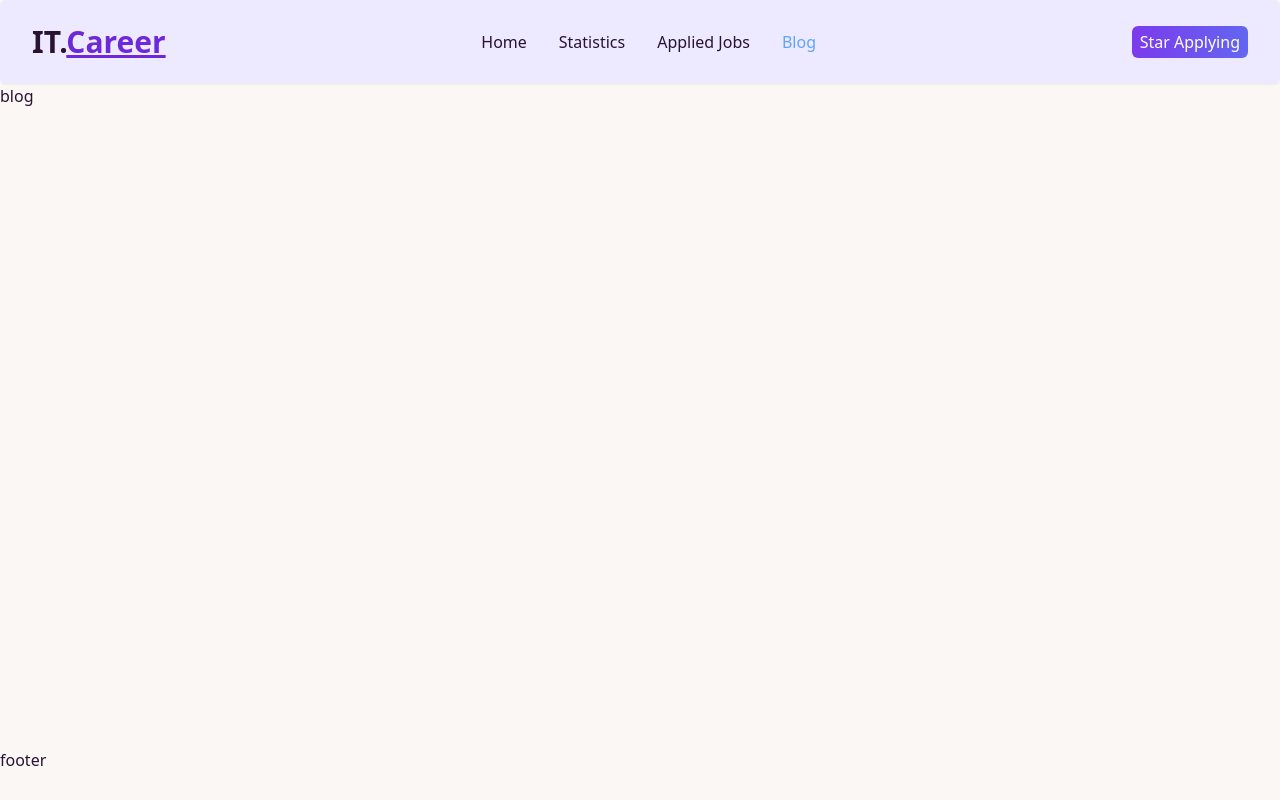
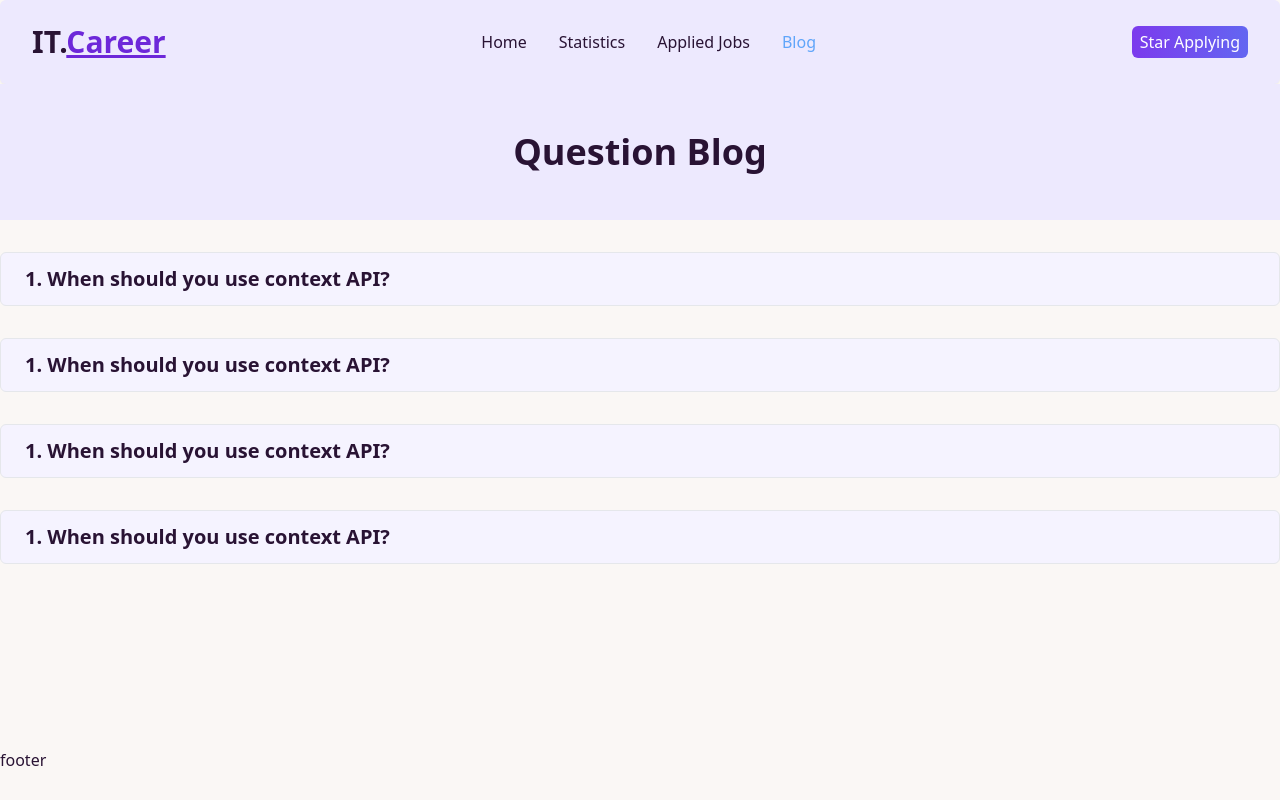
Before and after one commit to safayatalif/it-career2, a React (Vite) app: page /blog in a window 1280 px wide. Built offline with nearby package versions, Linux system fonts and the light colour scheme.

Commit message:
Question blog create

```diff
--- a/src/Components/Blog.jsx
+++ b/src/Components/Blog.jsx
@@ -2,8 +2,26 @@ import React from 'react';
 
 const Blog = () => {
     return (
-        <div>
-            blog
+        <div className='flex flex-col gap-8'>
+            <div className='text-center text-4xl font-bold bg-violet-100 py-12'>
+                <h1 className=''>Question Blog</h1>
+            </div>
+            <div className='border rounded-md px-2 md:px-6 py-3 bg-violet-50'>
+                <h1 className='text-xl font-semibold'>1. When should you use context API?</h1>
+                <p></p>
+            </div>
+            <div className='border rounded-md px-2 md:px-6 py-3 bg-violet-50'>
+                <h1 className='text-xl font-semibold'>1. When should you use context API?</h1>
+                <p></p>
+            </div>
+            <div className='border rounded-md px-2 md:px-6 py-3 bg-violet-50'>
+                <h1 className='text-xl font-semibold'>1. When should you use context API?</h1>
+                <p></p>
+            </div>
+            <div className='border rounded-md px-2 md:px-6 py-3 bg-violet-50'>
+                <h1 className='text-xl font-semibold'>1. When should you use context API?</h1>
+                <p></p>
+            </div>
         </div>
     );
 };
--- a/src/Components/Utilities/fakeDb.js
+++ b/src/Components/Utilities/fakeDb.js
@@ -3,10 +3,10 @@ const addToDb = id => {
     const quantity = appliedJob[id];
     if (!quantity) {
         appliedJob[id] = 1;
-        alert("Got Jobs!! Applied")
+        alert("Got Jobs!! Job Applied")
     }
     else {
-       alert("Oh No!! Already Applied")
+       alert("You Forgot!! Already Applied")
     }
     localStorage.setItem('applied-job', JSON.stringify(appliedJob));
 }
```
